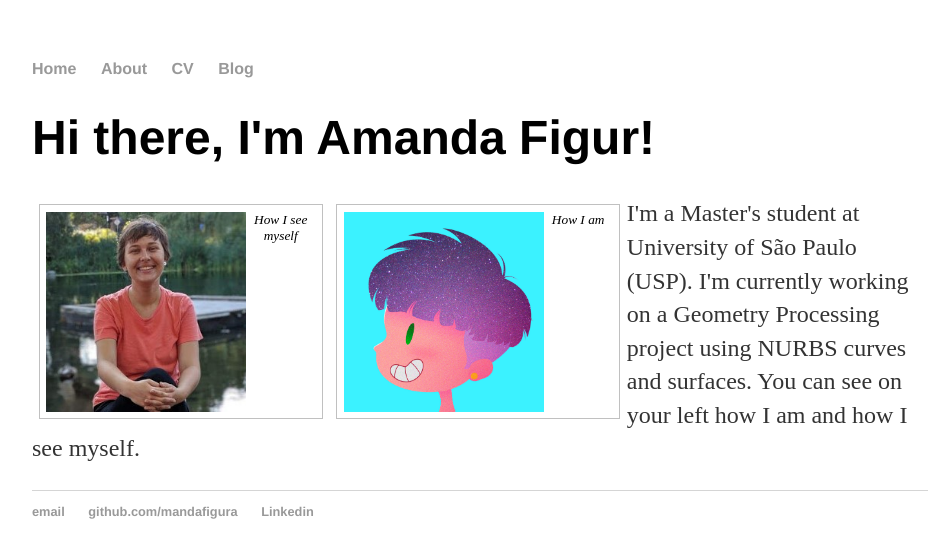
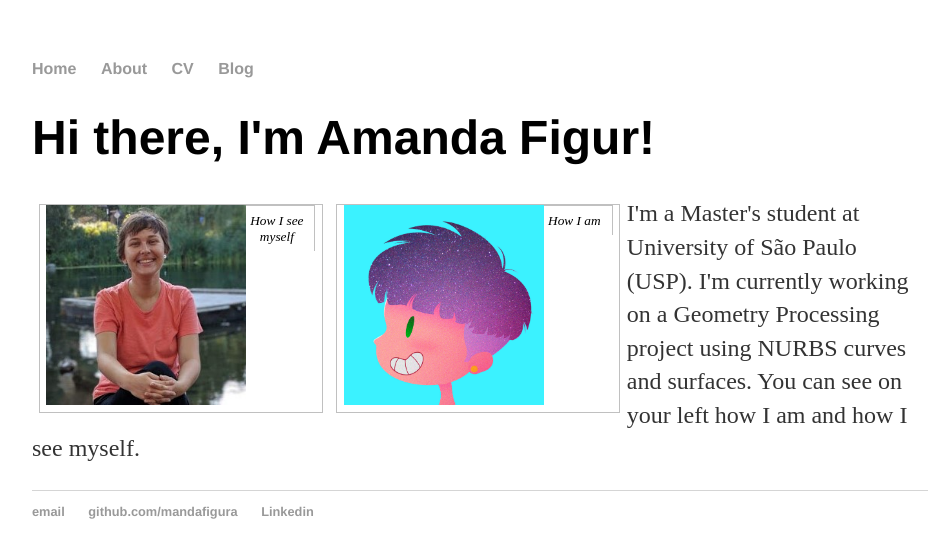
Before and after one commit to mandafigura/mandafigura.github.io, a Jekyll site: the page built from index.html, in a window 1280 px wide. Shown: the top 558 px of the page, without its empty margins (160-1099 px from the left). Built offline with Jekyll 4.4.1, drawn with Linux system fonts in a browser that asks for light colours.

Commit message:
Update main.css

```diff
--- a/css/main.css
+++ b/css/main.css
@@ -43,6 +43,7 @@ ul.posts li {
 }
 
 figure {
+  display: table;
   float: left;
   width: 30%;
   text-align: center;
@@ -51,10 +52,15 @@ figure {
   text-indent: 0;
   margin: 0.5em;
   padding: 0.5em;
+  border-top: none;
+  padding-top: 0;
   min-width: 150px;
   border: thin silver solid
 }
 
 figcaption {
   caption-side: bottom;
+  padding: 0.5em;
+  border: thin silver solid;
+  border-bottom: none;
 }
```
